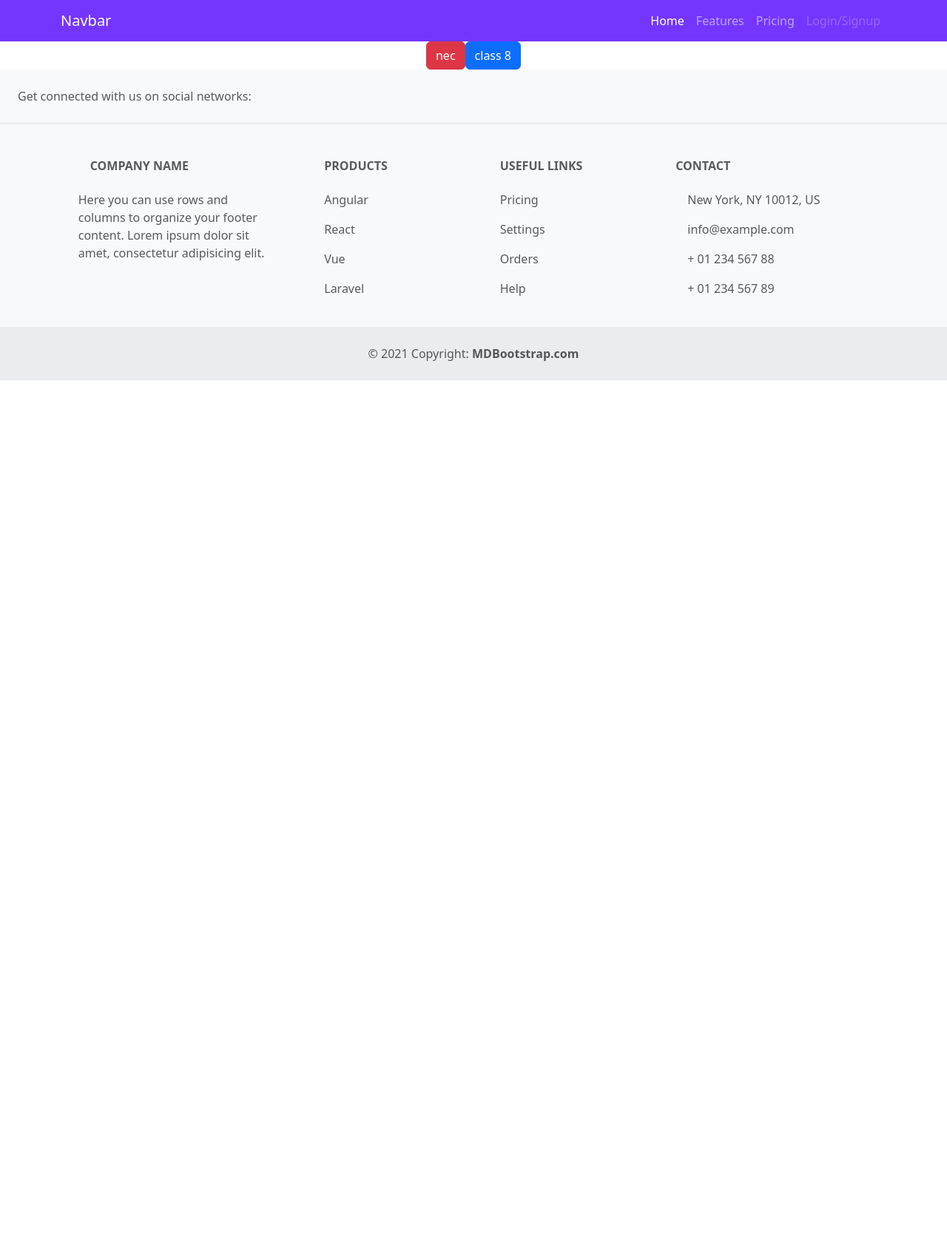
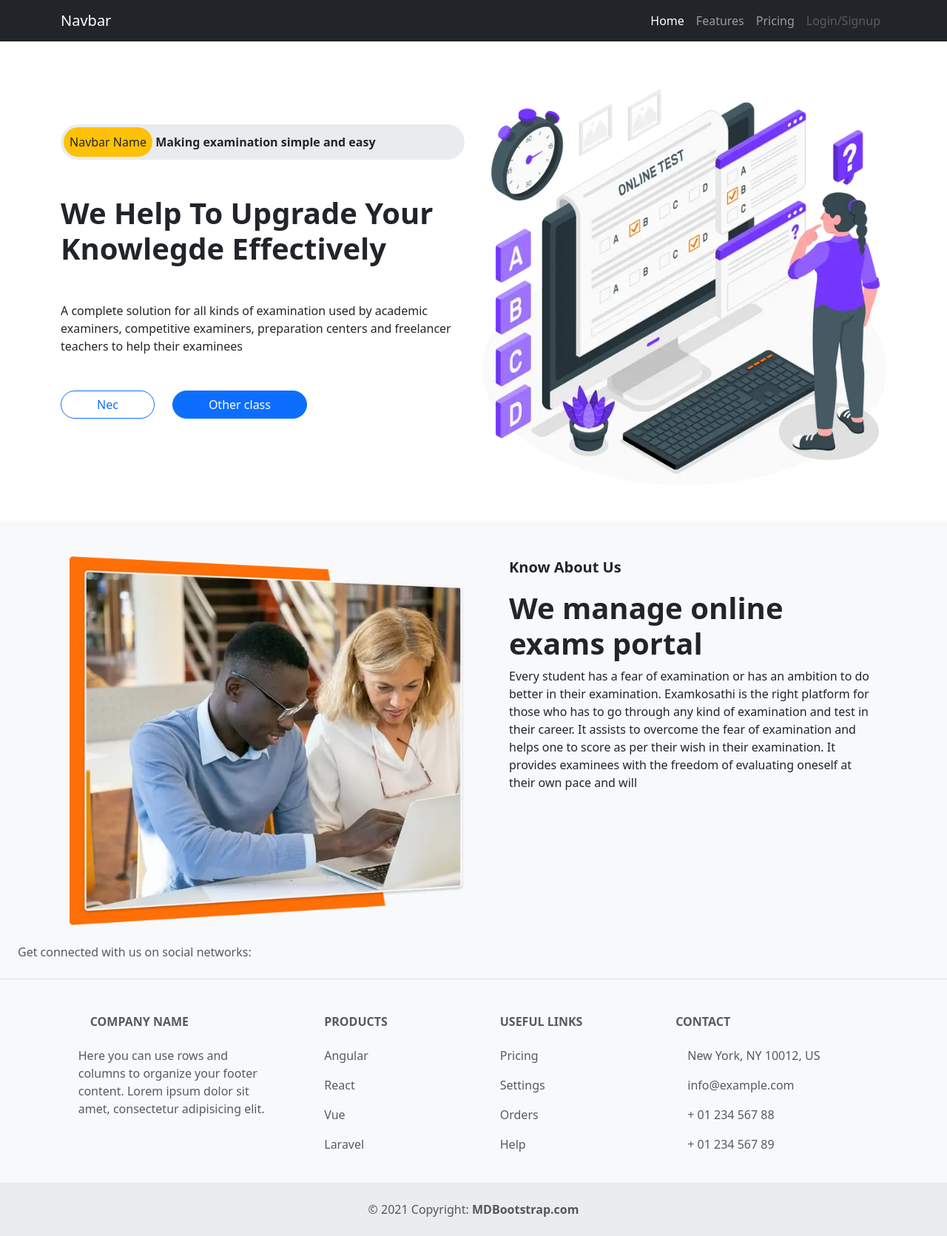
Before and after one commit to Prakash617/nec, a Django app: page / in a window 1280 px wide. Shown: the whole page at 74% size. Before the commit the page ends 514 px from the top, so only its background shows below. Run offline with Django 3.2, Linux system fonts and the light colour scheme.

Commit message:
home page

```diff
--- a/templates/navbar.html
+++ b/templates/navbar.html
@@ -1,4 +1,5 @@
-<nav class="navbar navbar-expand-lg navbar-dark " style="background-color:#7436FF">
+<!-- <nav class="navbar navbar-expand-lg navbar-dark bg-primary" style="background-color:#7436FF"> -->
+<nav class="navbar navbar-expand-lg navbar-dark bg-dark">
     <div class="container">
         <a class="navbar-brand" href="/">Navbar</a>
         <button class="navbar-toggler" type="button" data-bs-toggle="collapse" data-bs-target="#navbarNav" aria-controls="navbarNav" aria-expanded="false" aria-label="Toggle navigation">
--- a/website/templates/index.html
+++ b/website/templates/index.html
@@ -1,15 +1,55 @@
 {% extends 'base.html' %} {%block css%} {% endblock %} {% block body %}
 
 <div class="container">
-    <div class="d-flex justify-content-center align-content-center h-50">
-        <!-- <a href="{{button_data.link}}" class="btn btn-native">
+    <!-- <a href="{{button_data.link}}" class="btn btn-native">
             {{button_data.name}} <i class="fa-solid fa-chevron-right ms-2"></i>
         </a> -->
-        <div>
-            <a href="course/Nec" class="btn btn-danger">nec</a>
+    {% comment %}
+    <div>
+        <a href="course/Nec" class="btn btn-danger">nec</a>
+    </div>
+    <div>
+        <a href="course/class_8" class="btn btn-primary">class 8</a>
+    </div> {% endcomment %}
+    <div class="row my-5 pt-3">
+        <div class="col-12 mt-5 col-md-6 col-lg-6">
+            <div class="bg-body-secondary w-100  w-md-75 p-1 rounded-start-pill rounded-end-pill">
+                <div class="d-inline-block bg-warning rounded-start-pill rounded-end-pill p-2">Navbar Name</div>
+                <p class="d-inline fw-bolder ">Making examination simple and easy </p>
+            </div>
+            <div class="my-5">
+                <h2 class="fs-1 fw-bolder">We Help To Upgrade Your Knowlegde Effectively</h2>
+                <p class="my-5">A complete solution for all kinds of examination used by academic examiners, competitive examiners, preparation centers and freelancer teachers to help their examinees</p>
+                <div class="d-flex gap-4">
+
+                    <a href="course/Nec" type="button" class="btn rounded-pill btn-outline-primary px-5">Nec</a>
+                    <a type="button" class="btn rounded-pill btn-primary px-5">Other class</a>
+                </div>
+
+
+
+            </div>
         </div>
-        <div>
-            <a href="course/class_8" class="btn btn-primary">class 8</a>
+        <div class="col-12 col-md-6 col-lg-6">
+            <img src="/media/images/hero image.webp" class="img-fluid" alt="hero image.webp" />
+
+        </div>
+    </div>
+
+</div>
+<div class="bg-body-tertiary d-flex justify-content-center ">
+
+    <div class="row container">
+        <div class="col-12  col-md-6 col-lg-6 mt-5 ">
+            <img src="/media/images/knowabout.webp" class="img-fluid" alt="knowabout.webp" />
+
+        </div>
+        <div class="col-12 col-md-6 col-lg-6 mt-5 ps-5">
+            <p class="fs-5 fw-bolder">Know About Us</p>
+            <h2 class="fs-1 fw-bolder">We manage online exams portal</h2>
+            <p>Every student has a fear of examination or has an ambition to do better in their examination. Examkosathi is the right platform for those who has to go through any kind of examination and test in their career. It assists to overcome the fear
+                of examination and helps one to score as per their wish in their examination. It provides examinees with the freedom of evaluating oneself at their own pace and will</p>
+
         </div>
     </div>
 </div>
```
Also changed, not shown: media/images/hero image.webp (added), media/images/knowabout.webp (added), 1 other file.
